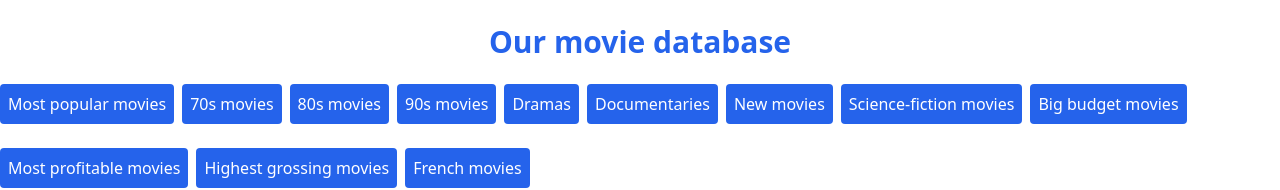
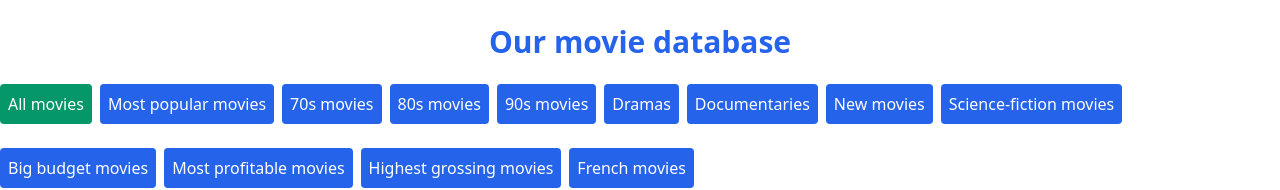
Before and after one commit to samuelbalogh/movies-app, a React (Create React App) app in the folder movies/: page / in a window 1280 px wide. Shown: the top 190 px of the page. Built offline with nearby package versions, Linux system fonts and the light colour scheme.

Commit message:
frontend work

```diff
--- a/movies/src/App.tsx
+++ b/movies/src/App.tsx
@@ -123,8 +123,8 @@ function App() {
   }, [inView])
 
   const handleFilterChange = (e) => {
-    const filter = `${e.target.dataset.value}`
-    setFilter(filter)
+    const newFilter = `${e.target.dataset.value}`
+    setFilter(newFilter === 'all' ? '' : newFilter)
   }
 
   const handleSearchChange = (e) => {
@@ -142,6 +142,13 @@ function App() {
     <div className="container mx-auto mb-6">
       <header className="App-header">
       <h2 className="text-3xl font-bold text-center text-blue-600 my-6">Our movie database</h2>
+      <button
+        className="bg-green-600 p-2 rounded text-white font-medium mb-6 mr-2"
+        onClick={handleFilterChange}
+        data-value="all"
+      >
+        All movies
+      </button>
       {filters.map(({ text, value }) => (
         <button
           className="bg-blue-600 p-2 rounded text-white font-medium mb-6 mr-2"
```
Also changed, not shown: 1 other file (tests, documents, lock files or other folders).
